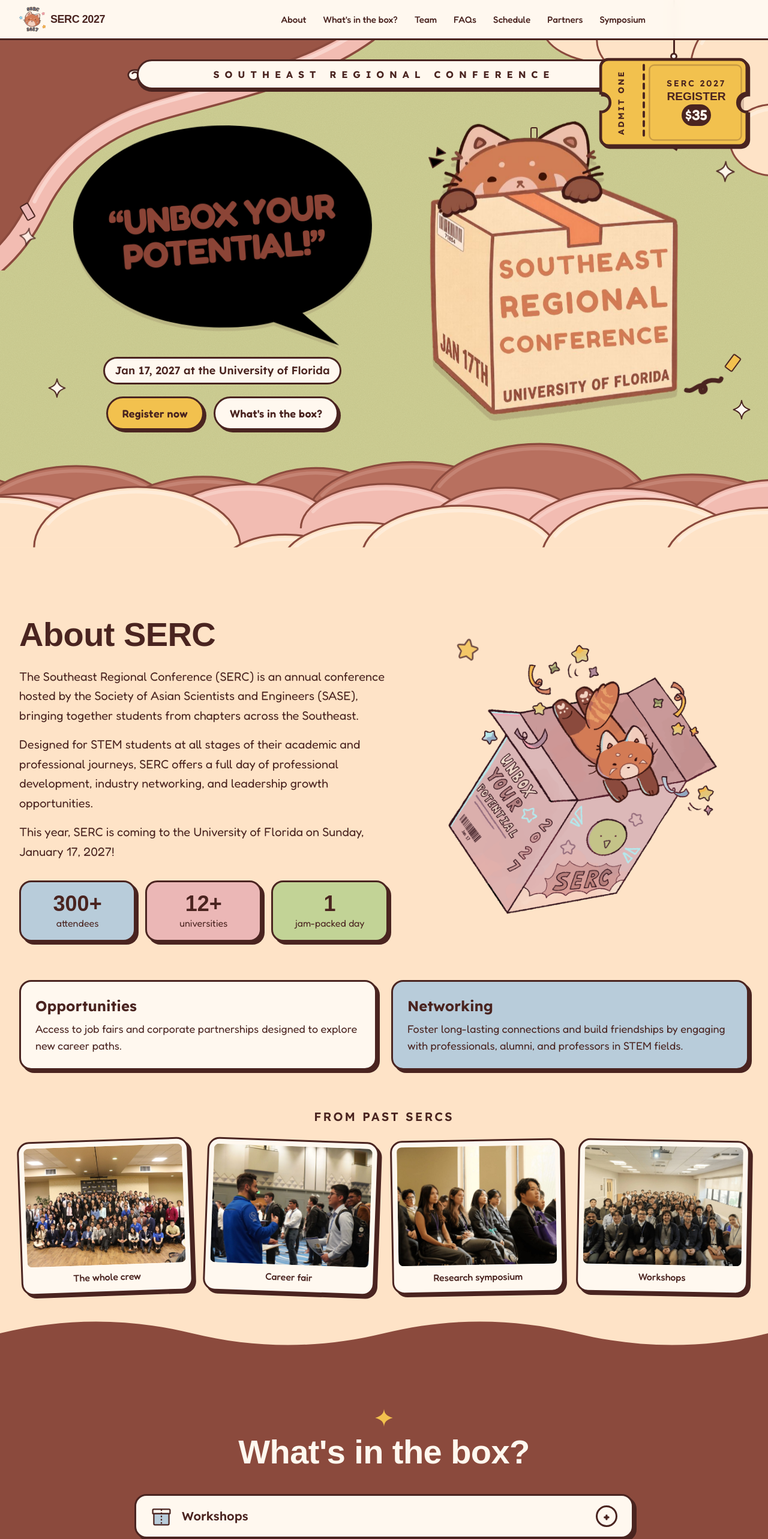
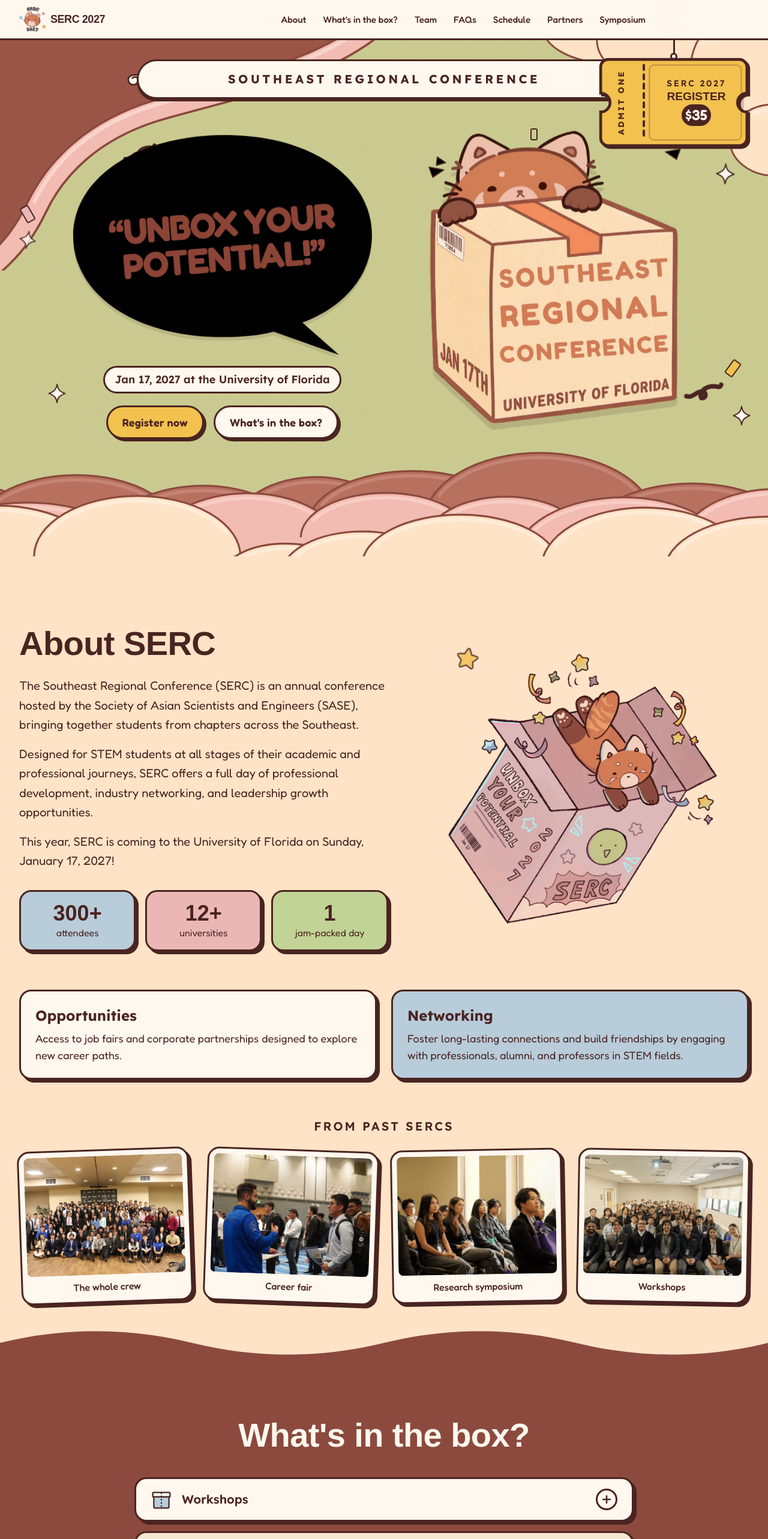
Before and after one commit to ufsasewebmaster/SERC-2027, a Next.js app: page / in a window 1280 px wide. Shown: the top 2566 px of the page at 60% size. Built offline with nearby package versions, Linux system fonts and the light colour scheme; a web font is replaced by a local one.

Commit message:
refine homepage ui

```diff
--- a/src/components/Accordion.tsx
+++ b/src/components/Accordion.tsx
@@ -42,17 +42,19 @@ export default function Accordion({
                 aria-expanded={isOpen}
                 aria-controls={panelId}
                 onClick={() => toggle(i)}
-                className="flex w-full items-center gap-4 px-5 py-4 text-left sm:px-6"
+                className="group flex w-full cursor-pointer items-center gap-4 px-5 py-4 text-left transition-colors hover:bg-ink/5 focus-visible:bg-ink/5 focus-visible:outline-2 focus-visible:-outline-offset-4 focus-visible:outline-ink sm:px-6"
               >
                 {item.icon}
                 <span className="flex-1 font-heading text-lg font-semibold sm:text-xl">{item.title}</span>
                 <span
                   aria-hidden="true"
-                  className={`grid size-9 shrink-0 place-items-center rounded-full border-[3px] border-ink bg-paper text-xl font-bold transition-transform duration-300 ${
+                  className={`grid size-9 shrink-0 place-items-center rounded-full border-[3px] border-ink bg-paper transition-[transform,background-color] duration-300 group-hover:bg-star group-focus-visible:bg-star ${
                     isOpen ? "rotate-45" : ""
                   }`}
                 >
-                  +
+                  <svg viewBox="0 0 24 24" className="block size-5" fill="none" stroke="currentColor" strokeWidth="3" strokeLinecap="round">
+                    <path d="M12 5v14M5 12h14" />
+                  </svg>
                 </span>
               </button>
             </h3>
--- a/src/components/Footer.tsx
+++ b/src/components/Footer.tsx
@@ -13,10 +13,10 @@ export default function Footer() {
             <Image src="/images/logo.png" alt="" width={64} height={62} />
             <div>
               <p className="font-display text-xl font-extrabold">{event.name}</p>
-              <p className="text-cream">{event.theme}</p>
+              <p className="text-cream text-lg">{event.theme}</p>
             </div>
           </div>
-          <p className="mt-4 max-w-sm text-cream">
+          <p className="text-base mt-4 max-w-sm text-cream">
             The {event.fullName}, hosted by the {event.host}.
           </p>
           <ul className="mt-5 flex gap-3">
--- a/src/components/Hero.tsx
+++ b/src/components/Hero.tsx
@@ -260,30 +260,22 @@ export default function Hero() {
 
       {/* ribbon — side padding on lg keeps it clear of the hanging registration ticket */}
       <div className="relative px-4 pt-28 sm:pt-40 lg:px-52 lg:pt-8">
-        <motion.div
+        <div
           className="relative mx-auto flex max-w-4xl items-center justify-center"
-          initial={reduce ? false : { scaleX: 0.15, opacity: 0, y: -24 }}
-          animate={{ scaleX: 1, opacity: 1, y: 0 }}
-          transition={{ type: "spring", stiffness: 120, damping: 16, delay: 0.1 }}
         >
           <RibbonCurl side="left" />
-          <p className="relative z-10 flex w-full justify-center rounded-full border-[3px] border-ink bg-paper py-2 shadow-[0_4px_0_var(--color-ink)] sm:py-2.5">
+          <p className="relative z-10 flex w-full justify-center rounded-full border-[3px] border-ink bg-paper px-6 py-3 shadow-[0_4px_0_var(--color-ink)] sm:py-4">
             <span className="sr-only">{RIBBON}</span>
-            <span aria-hidden="true" className="flex font-heading text-[0.62rem] font-bold tracking-[0.2em] text-ink uppercase sm:text-sm sm:tracking-[0.42em] xl:text-base xl:tracking-[0.55em]">
-              {RIBBON.split("").map((ch, i) => (
-                <motion.span
-                  key={i}
-                  initial={reduce ? false : { opacity: 0, y: -8 }}
-                  animate={{ opacity: 1, y: 0 }}
-                  transition={{ delay: 0.35 + i * 0.022 }}
-                >
-                  {ch === " " ? " " : ch}
-                </motion.span>
+            <span aria-hidden="true" className="flex flex-col items-center gap-1 font-heading text-xs leading-snug font-bold tracking-[0.12em] text-ink uppercase sm:flex-row sm:gap-[0.6em] sm:text-sm sm:tracking-[0.18em] lg:text-lg xl:text-xl xl:tracking-[0.22em]">
+              {["SOUTHEAST REGIONAL", "CONFERENCE"].map((line) => (
+                <span key={line} className="flex whitespace-nowrap">
+                  {line}
+                </span>
               ))}
             </span>
           </p>
           <RibbonCurl side="right" />
-        </motion.div>
+        </div>
       </div>
 
       {/* main stage */}
@@ -308,12 +300,12 @@ export default function Hero() {
           </motion.div>
         </motion.div>
 
-        <motion.div style={{ y: pandaY }} className="order-2 mx-auto w-[78%] max-w-[26rem] md:w-full">
+        <motion.div style={{ y: pandaY }} className="relative z-10 order-2 mx-auto w-[78%] max-w-[26rem] md:w-full">
           <motion.div
             style={{ originY: 1 }}
-            initial={reduce ? false : { y: -520, opacity: 0 }}
-            animate={reduce ? { opacity: 1 } : { y: [-520, 0, -26, 0], scaleY: [1, 0.86, 1.05, 1], scaleX: [1, 1.1, 0.97, 1], opacity: 1 }}
-            transition={{ duration: 1.15, delay: 0.3, times: [0, 0.5, 0.75, 1], ease: "easeOut" }}
+            initial={reduce ? false : { y: -40, opacity: 0 }}
+            animate={{ y: 0, opacity: 1 }}
+            transition={{ duration: reduce ? 0 : 0.65, delay: reduce ? 0 : 0.3, ease: "easeOut" }}
           >
             <div className={reduce ? "" : "animate-bob [animation-delay:1.6s]"}>
               <motion.div
@@ -338,13 +330,14 @@ export default function Hero() {
       </div>
 
       {/* cloud bank flowing into the About section */}
-      <div className="pointer-events-none absolute inset-x-0 -bottom-1 h-[170px] sm:h-[250px]" aria-hidden="true">
+      <div className="pointer-events-none absolute inset-x-0 -bottom-1 z-0 h-[170px] sm:h-[250px]" aria-hidden="true">
         {bankLayers.map((layer, i) => (
           <motion.svg
             key={i}
             viewBox={`0 0 1600 ${BANK_H}`}
             preserveAspectRatio="xMidYMax slice"
-            className="absolute inset-0 h-full w-full"
+            // Wide screens scale the SVG taller than its box; keep the cloud tops visible.
+            className="absolute inset-0 h-full w-full overflow-visible"
             initial={reduce ? false : { y: 140 }}
             animate={{ y: 0 }}
             transition={{ type: "spring", stiffness: 70, damping: 14, delay: 0.15 * i }}
--- a/src/components/RegistrationTicket.tsx
+++ b/src/components/RegistrationTicket.tsx
@@ -10,22 +10,12 @@ type Step = "form" | "sending" | "pay";
 
 /**
  * The raffle ticket that hangs from the top-right corner on every page.
- * It drops in on first load, tucks up while scrolling, and opens the registration pop-up.
+ * It drops in on first load, stays visible while scrolling, and opens the registration pop-up.
  */
 export default function RegistrationTicket() {
   const reduceMotion = useReducedMotion();
   const [open, setOpen] = useState(false);
-  const [tucked, setTucked] = useState(false);
-  const [peek, setPeek] = useState(false);
-  const [dropped, setDropped] = useState(false);
   const ticketRef = useRef<HTMLButtonElement>(null);
-
-  useEffect(() => {
-    const onScroll = () => setTucked(window.scrollY > 140);
-    onScroll();
-    window.addEventListener("scroll", onScroll, { passive: true });
-    return () => window.removeEventListener("scroll", onScroll);
-  }, []);
 
   useEffect(() => {
     const onOpen = () => setOpen(true);
@@ -41,24 +31,19 @@ export default function RegistrationTicket() {
     );
   }, []);
 
-  const lowered = !tucked || peek;
-
   return (
     <>
       <div className="pointer-events-none fixed top-0 right-3 z-40 sm:right-8">
         <motion.div
           className="pointer-events-auto"
           initial={reduceMotion ? false : { y: -220 }}
-          animate={{ y: lowered ? 0 : -44 }}
+          animate={{ y: 0 }}
           transition={{
             type: "spring",
             stiffness: 140,
             damping: 13,
-            delay: reduceMotion || dropped ? 0 : 0.35,
+            delay: reduceMotion ? 0 : 0.35,
           }}
-          onAnimationComplete={() => setDropped(true)}
-          onHoverStart={() => setPeek(true)}
-          onHoverEnd={() => setPeek(false)}
         >
           <motion.div
             style={{ transformOrigin: "50% 0%" }}
@@ -86,8 +71,6 @@ export default function RegistrationTicket() {
               ref={ticketRef}
               type="button"
               onClick={() => setOpen(true)}
-              onFocus={() => setPeek(true)}
-              onBlur={() => setPeek(false)}
               aria-haspopup="dialog"
               aria-expanded={open}
               className="group relative -mt-1 block w-[104px] drop-shadow-[3px_3px_0_var(--color-ink)] sm:w-62.5"
--- a/src/components/Team.tsx
+++ b/src/components/Team.tsx
@@ -1,4 +1,4 @@
-import { Star, Wave } from "./decor";
+import { Wave } from "./decor";
 import TeamBoxes from "./TeamBoxes";
 
 export default function Team() {
@@ -7,10 +7,9 @@ export default function Team() {
       <Wave color="var(--color-paper)" />
       <div className="mx-auto max-w-6xl px-4 sm:px-6 lg:px-8">
         <div className="text-center">
-          <Star className="mx-auto mb-3 w-10" color="var(--color-pink)" />
           <h2 className="section-title">Meet the team</h2>
           <p className="mx-auto mt-4 max-w-2xl text-lg sm:text-xl">
-            Every blind box holds one of the people bringing SERC 2027 to life. Tap a box to see who you get!
+            Who’s in the box? Tap to meet the SERC 2027 team.
           </p>
         </div>
         <TeamBoxes />
--- a/src/components/WhatsInTheBox.tsx
+++ b/src/components/WhatsInTheBox.tsx
@@ -1,7 +1,7 @@
 import Link from "next/link";
 import { whatsInTheBox } from "@/content/site";
 import Accordion from "./Accordion";
-import { BoxIcon, Sparkle, Wave } from "./decor";
+import { BoxIcon, Wave } from "./decor";
 import RegisterButton from "./RegisterButton";
 
 const boxColors = ["var(--color-sky)", "var(--color-blush)", "var(--color-sage)", "var(--color-star)"];
@@ -12,7 +12,6 @@ export default function WhatsInTheBox() {
       <Wave color="var(--color-rust)" />
       <div className="mx-auto max-w-4xl px-4 sm:px-6 lg:px-8">
         <div className="text-center text-paper">
-          <Sparkle className="mx-auto mb-3 w-8" color="var(--color-star)" />
           <h2 className="section-title">What&apos;s in the box?</h2>
         </div>
         <div className="mt-10">
```
